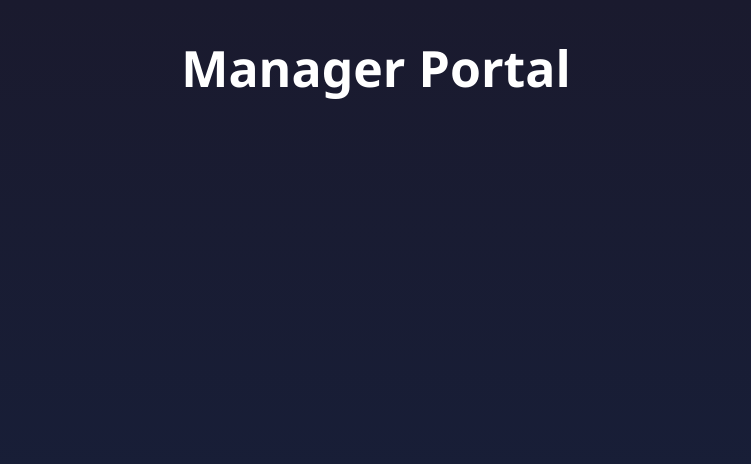
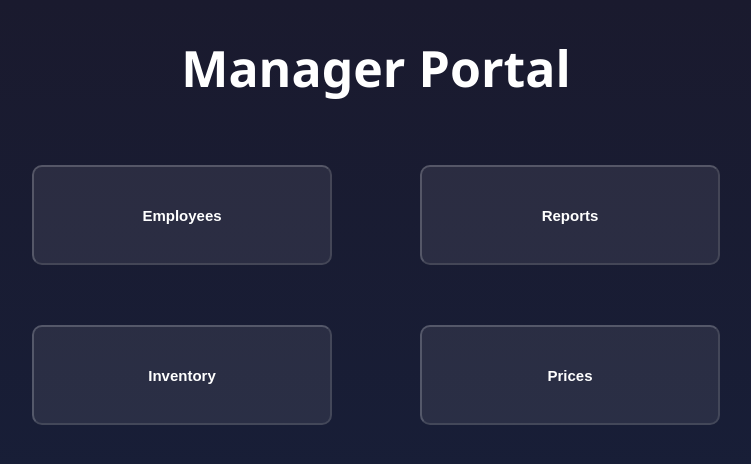
Before and after one commit to JSA0173/CSCE331_Team_61_Project_3, a React (Vite) app in the folder team_61_project3/: page / in a window 1280 px wide. Both pictures are taken after a click on the button "Manager Portal". Shown: the top 464 px of the page, without its empty margins (264-1015 px from the left). Built offline with nearby package versions, Linux system fonts and the light colour scheme.

Commit message:
created manager portal

```diff
--- /dev/null
+++ b/team_61_project3/src/views/Manager.css
@@ -0,0 +1,104 @@
+.toprow{
+    display:flex;
+    justify-content: center;
+}
+.bottomrow{
+    display:flex;
+    justify-content: center;
+}
+#employeebtn{
+    font-size: 15px;
+    font-weight: bold;
+    color: #fff;
+    background-color: rgba(255, 255, 255, .08);
+    border-color: rgba(255, 255, 255, .2);
+    border-radius: 10px;
+    cursor: hand;
+    margin-top: 30px;
+    margin-bottom: 30px;
+    margin-left: auto;
+    margin-right: -200px;
+    height: 100px;
+    width: 300px;
+}
+#employeebtn:hover {
+    background-color: rgba(229, 57, 53, .7);
+    border-color: #e53935;
+}
+
+#employeebtn:pressed {
+    background-color: rgba(183, 28, 28, .8);
+    border-color: #b71c1c;
+}
+#reportbtn{
+    font-size: 15px;
+    font-weight: bold;
+    color: #fff;
+    background-color: rgba(255, 255, 255, .08);
+    border-color: rgba(255, 255, 255, .2);
+    border-radius: 10px;
+    cursor: hand;
+    margin-top: 30px;
+    margin-bottom: 30px;
+    margin-left: auto;
+    margin-right: auto;
+    height: 100px;
+    width: 300px;
+}
+#reportbtn:hover {
+    background-color: rgba(229, 57, 53, .7);
+    border-color: #e53935;
+}
+
+#reportbtn:pressed {
+    background-color: rgba(183, 28, 28, .8);
+    border-color: #b71c1c;
+}
+#pricebtn{
+    font-size: 15px;
+    font-weight: bold;
+    color: #fff;
+    background-color: rgba(255, 255, 255, .08);
+    border-color: rgba(255, 255, 255, .2);
+    border-radius: 10px;
+    cursor: hand;
+    margin-top: 30px;
+    margin-bottom: 30px;
+    margin-left: auto;
+    margin-right: auto;
+    height: 100px;
+    width: 300px;
+}
+#pricebtn:hover {
+    background-color: rgba(229, 57, 53, .7);
+    border-color: #e53935;
+}
+
+#pricebtn:pressed {
+    background-color: rgba(183, 28, 28, .8);
+    border-color: #b71c1c;
+}
+#inventorybtn{
+    font-size: 15px;
+    font-weight: bold;
+    color: #fff;
+    background-color: rgba(255, 255, 255, .08);
+    border-color: rgba(255, 255, 255, .2);
+    border-radius: 10px;
+    cursor: hand;
+    margin-top: 30px;
+    margin-bottom: 30px;
+    margin-left: auto;
+    margin-right: -200px;
+    height: 100px;
+    width: 300px;
+}
+#inventorybtn:hover {
+    background-color: rgba(229, 57, 53, .7);
+    border-color: #e53935;
+}
+
+#inventorybtn:pressed {
+    background-color: rgba(183, 28, 28, .8);
+    border-color: #b71c1c;
+}
--- a/team_61_project3/src/views/ManagerPortal.jsx
+++ b/team_61_project3/src/views/ManagerPortal.jsx
@@ -1,7 +1,16 @@
+import './Manager.css'
 function ManagerPortal(){
     return(
         <>
             <h1>Manager Portal</h1>
+            <div class = 'toprow'>
+                <button class = 'button' id = 'employeebtn'>Employees</button>
+                <button id = 'reportbtn'>Reports</button>
+            </div>
+            <div class = 'bottomrow'>
+                <button id = 'inventorybtn'>Inventory</button>
+                <button id = 'pricebtn'>Prices</button>
+            </div>
         </>
     )
 
--- a/team_61_project3/src/views/PortalPage.css
+++ b/team_61_project3/src/views/PortalPage.css
@@ -24,7 +24,6 @@ body{
     margin-right: auto;
     height: 50px;
     width: 400px;
-
 }
 .button:hover {
     background-color: rgba(229, 57, 53, .7);
```
